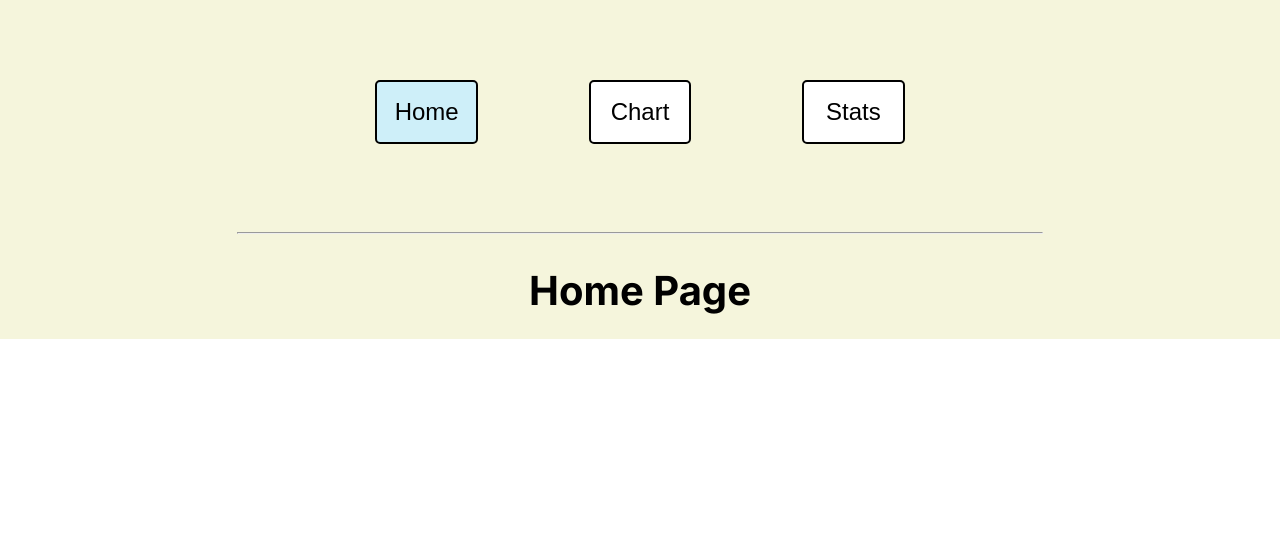
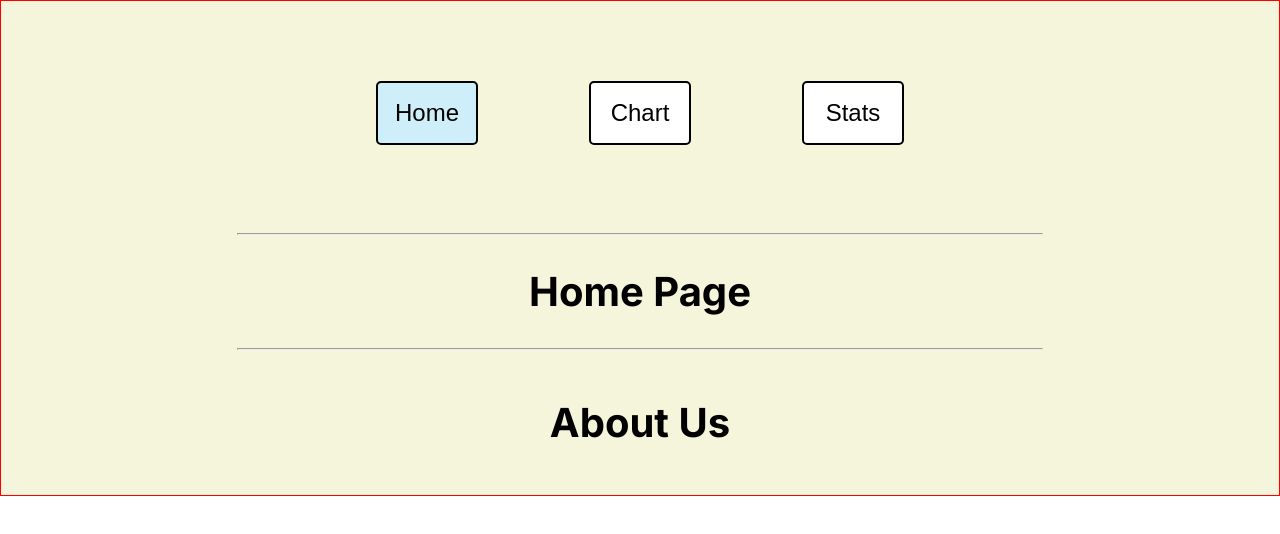
Before and after one commit to ulapkus/Habit-Tracker, a Next.js app: page / in a window 1280 px wide. Shown: the top 534 px of the page. Built offline with nearby package versions, Linux system fonts and the light colour scheme.

Commit message:
added footer

```diff
--- /dev/null
+++ b/app/components/footer.js
@@ -0,0 +1,12 @@
+import React from "react";
+
+export default function Footer() {
+  return (
+    <div className="footer">
+      <footer>
+        <hr />
+        <h2>About Us</h2>
+      </footer>
+    </div>
+  );
+}
--- a/app/components/home.js
+++ b/app/components/home.js
@@ -2,7 +2,7 @@ import React, { useState } from "react";
 
 export default function Home() {
   return (
-    <div>
+    <div className="main-home">
         <h1>Home Page</h1>
     </div>
   );
--- a/app/globals.css
+++ b/app/globals.css
@@ -10,8 +10,12 @@ body {
 }
 
 .main {
+  display: flex;
+  flex-direction: column;
+  justify-content: center;
+  align-items: center;
+  border: 1px solid red;
   background-color: beige;
-
 }
 
 .container {
@@ -22,7 +26,6 @@ body {
   height: 100%;
   width: 100%;
   margin: 0;
-  /* padding: 10vh 0 0 0; */
 }
 
 .bloc-tabs {
@@ -33,10 +36,6 @@ body {
   /* border: 1px solid red; */
   width: 50%;
   padding: 10vh 0 10vh 0;
-}
-
-.active-content {
-  /* display: block; */
 }
 
 .content {
@@ -59,13 +58,11 @@ body {
 
 hr {
   width: 63vw;
-  /* margin: 0 0 10vh 0; */
 }
 
 .tabs {
   border: 2px solid black;
   outline: none;
-  /* border: none; */
   box-shadow: none;
   height: 8vh;
   width: 8vw;
@@ -106,11 +103,6 @@ hr {
 }
 
 .modal-content {
-  /* display: flex;
-  flex-direction: column;
-  justify-content: center;
-  align-items: flex-start; */
-
   background-color: rgb(254, 199, 103);
   margin: 10% auto;
   padding: 20px;
@@ -215,8 +207,6 @@ button {
   flex-direction: column;
   justify-content: space-around;
   align-items: center;
-  /* width: 1050px;
-  height: 100%; */
   padding: 50px;
   background-color: #add8e6;
   border-radius: 20px;
@@ -230,17 +220,13 @@ button {
   flex-direction: row;
   justify-content: flex-start;
   border: 5px solid black;
-  /* width: 90%; */
-  /* height: 100%; */
   padding: 0;
 }
 
 .habits {
   /* border: 1px solid pink; */
   width: 17vh;
-  /* height: 100%; */
   font-size: 3vh;
-
 }
 
 h1 {
@@ -262,11 +248,6 @@ h1 {
 }
 
 table {
-  /* display: flex;
-  flex-direction: column;
-  justify-content: center;
-  align-items: center; */
-  /* border: 1px solid green; */
   border-spacing: 0;
   width: 100%;
   padding: 0;
@@ -342,3 +323,19 @@ th {
   height: 7vh;
   text-align: center;
 }
+
+h2 {
+  font-size: 5vh;
+  padding: 5vh 0 6vh 0;
+  margin: 0;
+  /* border: 1px solid pink; */
+  height: 100%;
+  width: 100%;
+}
+
+footer {
+  /* border: 1px solid red; */
+  padding: 0;
+  margin: 0;
+  text-align: center;
+}
--- a/app/page.js
+++ b/app/page.js
@@ -1,11 +1,15 @@
 "use client";
 
 import Tabs from "./Tabs";
+import Footer from "./components/footer";
 
 export default function Home() {
   return (
     <div className="main">
       <Tabs />
+      <div className="main-footer">
+        <Footer />
+      </div>
     </div>
   );
 }
```
Also changed, not shown: app/components/chart.js (+0 -72 lines).
